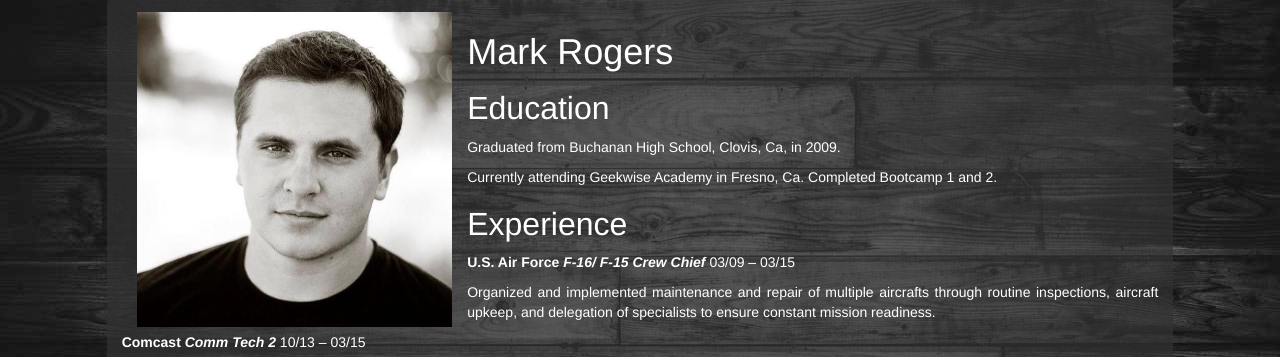
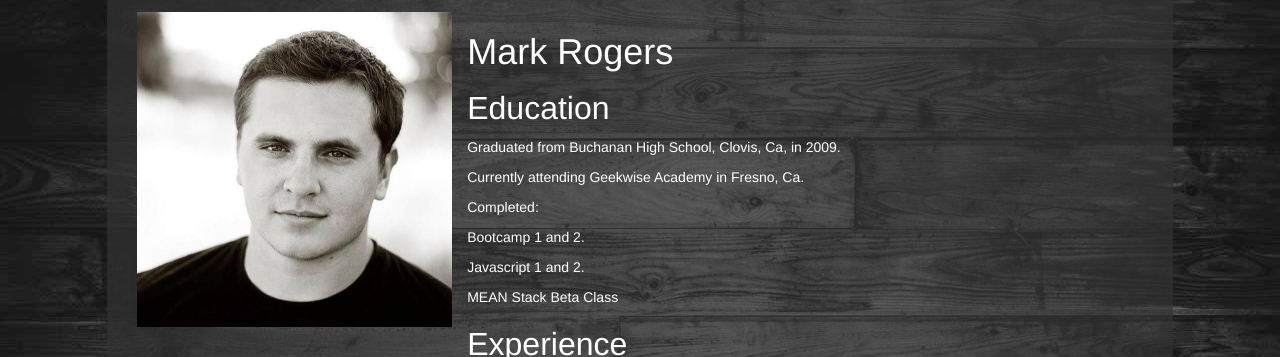
Before and after one commit to markrogers9109/bc2-portfolio, a plain HTML site: page index.html in a window 1280 px wide. Shown: the part 2090-2447 px from the top of the page. Drawn offline with nearby package versions, Linux system fonts and the light colour scheme; a web font is replaced by a local one.

Commit message:
fixed temporary about section

```diff
--- a/index.html
+++ b/index.html
@@ -205,7 +205,11 @@
 	                <div class="col-xs-12 col-sm-8" id="aboutText"> -->
 						<h3 class="text-justify">Education</h3>
 	                	<p class="text-justify">Graduated from Buchanan High School, Clovis, Ca, in 2009.</p>
-						<p class="text-justify">Currently attending Geekwise Academy in Fresno, Ca. Completed Bootcamp 1 and 2.</p>
+						<p class="text-justify">Currently attending Geekwise Academy in Fresno, Ca.</p>
+						<p class="text-justify">Completed:</p>
+						<p class="text-justify">Bootcamp 1 and 2.</p>
+						<p class="text-justify">Javascript 1 and 2.</p>
+						<p class="text-justify">MEAN Stack Beta Class</p>
 						<h3 class="text-justify">Experience</h3>
 						<p class="text-justify"><b>U.S. Air Force <i>F-16/ F-15 Crew Chief</i></b> 03/09 – 03/15</p>
 						<p class="text-justify">Organized and implemented maintenance and repair of multiple aircrafts through routine inspections, aircraft upkeep, and delegation of specialists to ensure constant mission readiness.</p>
```
